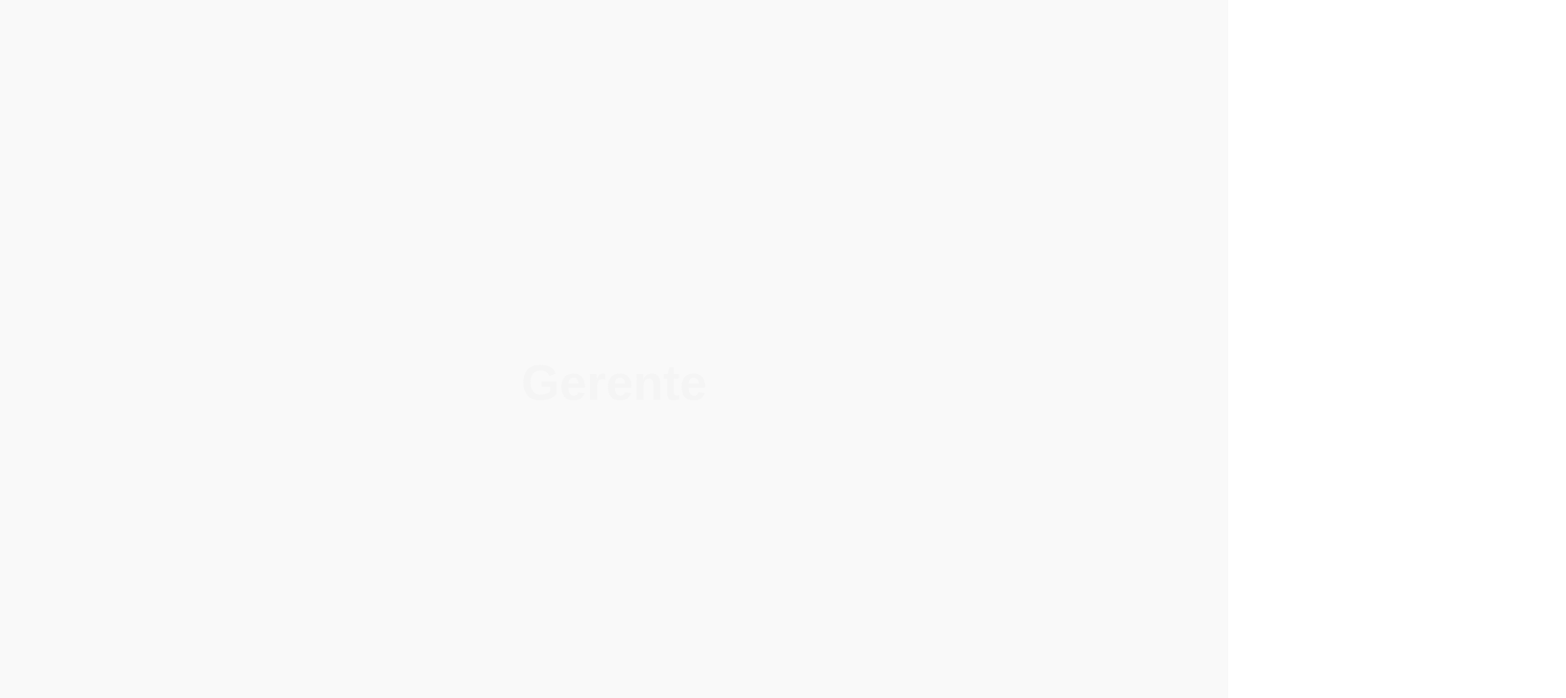
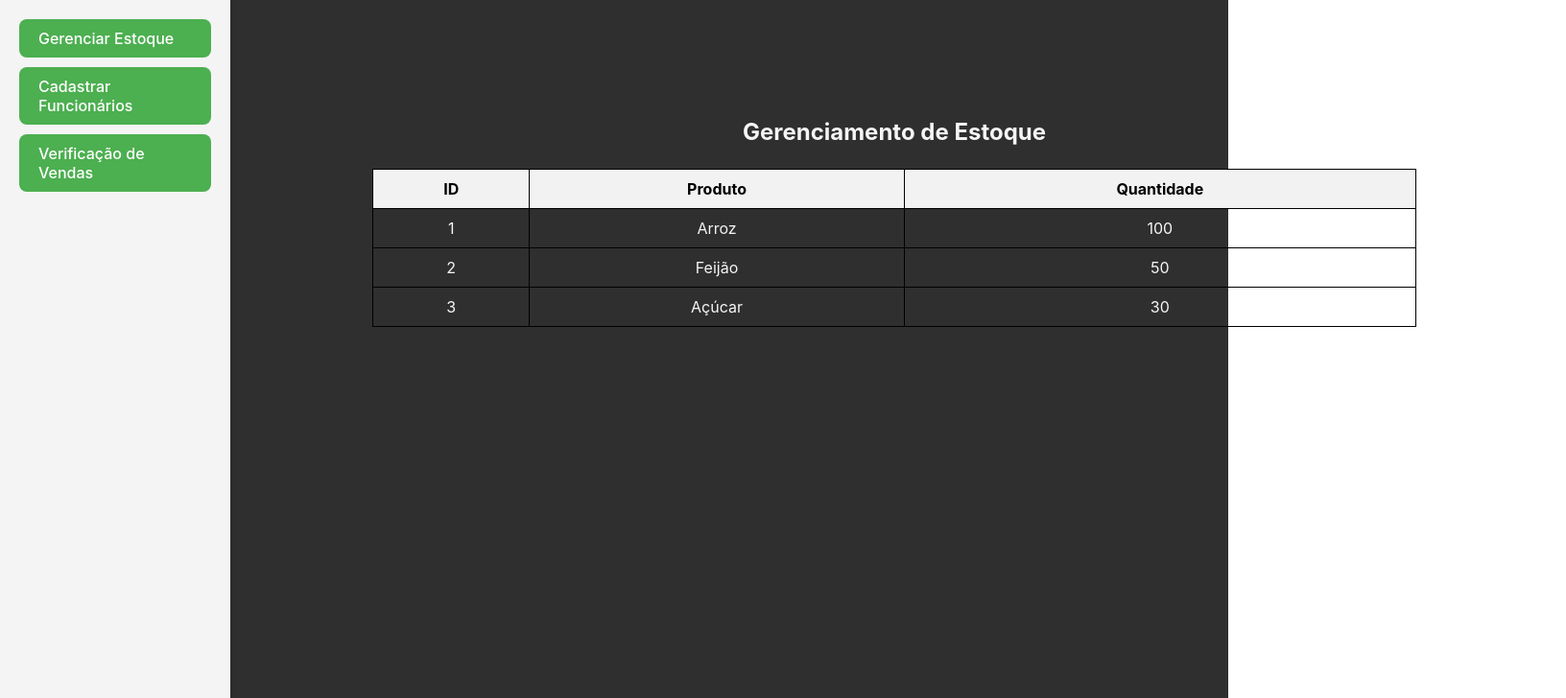
Before and after one commit to AllysonH2o/AppMercado, a React (Vite) app: page /gerente in a window 1280 px wide. Shown: the top 728 px of the page at 96% size, 1632 px wide, since content can reach past the window. Built offline with nearby package versions, Linux system fonts and the light colour scheme.

Commit message:
atualização

```diff
--- a/src/pages/Caixa/index.css
+++ b/src/pages/Caixa/index.css
@@ -1,8 +1,8 @@
 /* Pagina */
 body {
-    background-color: #2f2f2f;
-    color: #f5f5f5;
-  }
+  background-color: #2f2f2f;
+  color: #f5f5f5;
+}
 
   /* carrinho/pagamento */
   .container {
--- a/src/pages/Estoque/index.css
+++ b/src/pages/Estoque/index.css
@@ -1,9 +1,6 @@
 /* src/index.css */
 
-body {
-  background-color: #f9f9f9;
-  font-family: Arial, sans-serif;
-}
+
 
 /* Container principal */
 .produto-form-container {
@@ -78,7 +75,7 @@ body {
   color: black;
 }
 
-input, select {
+.barcode-input,.full-width-input {
   width: 100%;
   padding: 10px;
   border: 1px solid #ccc;
--- a/src/pages/Estoque/index.jsx
+++ b/src/pages/Estoque/index.jsx
@@ -75,6 +75,7 @@ const ProdutoForm = () => {
             name="tipoItem"
             value={produto.tipoItem}
             onChange={handleChange}
+            className="full-width-input"
           />
         </div>
 
@@ -84,6 +85,7 @@ const ProdutoForm = () => {
             name="unidade"
             value={produto.unidade}
             onChange={handleChange}
+            className="full-width-input"
           >
             <option value="Peça (PC)">Peça (PC)</option>
             <option value="Unidade (UND)">Unidade (UND)</option>
@@ -103,6 +105,7 @@ const ProdutoForm = () => {
             name="categoria"
             value={produto.categoria}
             onChange={handleChange}
+            className="full-width-input"
           >
             <option value="">Selecione</option>
           </select>
@@ -115,6 +118,7 @@ const ProdutoForm = () => {
             name="gramagem"
             value={produto.gramagem}
             onChange={handleChange}
+            className="full-width-input"
           />
         </div>
 
@@ -124,6 +128,7 @@ const ProdutoForm = () => {
             name="marca"
             value={produto.marca}
             onChange={handleChange}
+            className="full-width-input"
           >
             <option value="">Selecione</option>
           </select>
@@ -136,6 +141,7 @@ const ProdutoForm = () => {
             name="ncm"
             value={produto.modelo}
             onChange={handleChange}
+            className="full-width-input"
           />
         </div>
 
@@ -148,6 +154,7 @@ const ProdutoForm = () => {
               value={produto.custo}
               onChange={handleChange}
               step="0.01"
+              className="full-width-input"
             />
           </div>
 
@@ -159,6 +166,7 @@ const ProdutoForm = () => {
               value={produto.lucro}
               onChange={handleChange}
               step="0.01"
+              className="full-width-input"
             />
           </div>
 
@@ -169,6 +177,7 @@ const ProdutoForm = () => {
               name="precoVenda"
               value={`R$ ${calcularPrecoVenda()}`}
               readOnly
+              className="full-width-input"
             />
           </div>
         </div>
--- a/src/pages/Gerente/index.css
+++ b/src/pages/Gerente/index.css
@@ -0,0 +1,64 @@
+/* Layout principal */
+.App {
+    display: flex;
+    height: 80vh;
+    width: 200vh;
+  }
+  /* Barra lateral para os botões */
+  .sidebar {
+    width: 200px;
+    background-color: #f4f4f4;
+    padding: 20px;
+    display: flex;
+    flex-direction: column;
+    position: fixed; /* Fixa a barra lateral no canto esquerdo da tela */
+    top: 0;
+    left: 0;
+    height: 100%;
+    box-shadow: 2px 0px 5px rgba(0, 0, 0, 0.1);
+  }
+
+  .sidebar button {
+    margin-bottom: 10px;
+    padding: 10px 20px;
+    background-color: #4CAF50;
+    color: white;
+    border: none;
+    cursor: pointer;
+    text-align: left; /* Alinha o texto à esquerda */
+    width: 100%;
+  }
+
+  .sidebar button:hover {
+    background-color: #45a049;
+  }
+
+  /* Conteúdo principal */
+  .main-content {
+    margin-left: 200px; /* Espaço para a barra lateral */
+    padding: 20px;
+    width: calc(100% - 200px); /* Calcula a largura com base no espaço restante */
+    flex-grow: 1; /* Faz a div crescer para ocupar o espaço restante */
+    overflow-y: auto; /* Permite rolagem vertical caso o conteúdo exceda a altura da tela */
+  }
+  .nome {
+    color: black;
+  }
+  table {
+    margin: 0 auto;
+    border-collapse: collapse;
+    width: 80%;
+  }
+
+  table, th, td {
+    border: 1px solid black;
+  }
+
+  th, td {
+    padding: 8px;
+    text-align: center;
+  }
+
+  thead {
+    background-color: #f2f2f2;
+  }
--- a/src/pages/Gerente/index.jsx
+++ b/src/pages/Gerente/index.jsx
@@ -1,10 +1,153 @@
-import React from "react"
-import './index.css'
+import React, { useState } from 'react';
+import './index.css';
 
-const Gerente = () => {
-    return(
-            <h1>Gerente</h1>
-    )
+function App() {
+  const [activeSection, setActiveSection] = useState('estoque'); // Estado para alternar entre as seções
+
+  const renderSection = () => {
+    switch (activeSection) {
+      case 'estoque':
+        return <Estoque />;
+      case 'funcionarios':
+        return <CadastroFuncionarios />;
+      case 'vendas':
+        return <Vendas />;
+      default:
+        return <Estoque />;
+    }
+  };
+
+  return (
+    <div className="App">
+      <div className="sidebar">
+        <button onClick={() => setActiveSection('estoque')} className="nome">Gerenciar Estoque</button>
+        <button onClick={() => setActiveSection('funcionarios')} className="nome">Cadastrar Funcionários</button>
+        <button onClick={() => setActiveSection('vendas')} className="nome">Verificação de Vendas</button>
+      </div>
+      <div className="main-content">
+        {renderSection()}
+      </div>
+    </div>
+  );
 }
 
-export default Gerente
+// Componente para gerenciar o estoque
+function Estoque() {
+  const [estoque, setEstoque] = useState([
+    { id: 1, produto: 'Arroz', quantidade: 100 },
+    { id: 2, produto: 'Feijão', quantidade: 50 },
+    { id: 3, produto: 'Açúcar', quantidade: 30 },
+  ]);
+
+  return (
+    <div>
+      <h2>Gerenciamento de Estoque</h2>
+      <table>
+        <thead>
+          <tr>
+            <th className="nome">ID </th>
+            <th className="nome">Produto</th>
+            <th className="nome"> Quantidade</th>
+          </tr>
+        </thead>
+        <tbody>
+          {estoque.map((item) => (
+            <tr key={item.id}>
+              <td>{item.id}</td>
+              <td>{item.produto}</td>
+              <td>{item.quantidade}</td>
+            </tr>
+          ))}
+        </tbody>
+      </table>
+    </div>
+  );
+}
+
+// Componente para cadastrar novos funcionários
+function CadastroFuncionarios() {
+  const [nome, setNome] = useState('');
+  const [cargo, setCargo] = useState('');
+  const [funcionarios, setFuncionarios] = useState([]);
+
+  const handleSubmit = (e) => {
+    e.preventDefault();
+    const novoFuncionario = { nome, cargo };
+    setFuncionarios([...funcionarios, novoFuncionario]);
+    setNome('');
+    setCargo('');
+  };
+
+  return (
+    <div>
+      <h2>Cadastrar Funcionários</h2>
+      <form onSubmit={handleSubmit}>
+        <label>
+          Nome:
+          <input
+            type="text"
+            value={nome}
+            onChange={(e) => setNome(e.target.value)}
+          />
+        </label>
+        <br />
+        <label>
+          Cargo:
+          <input
+            type="text"
+            value={cargo}
+            onChange={(e) => setCargo(e.target.value)}
+          />
+        </label>
+        <br />
+        <button type="submit">Cadastrar</button>
+      </form>
+
+      <h3>Funcionários Cadastrados</h3>
+      <ul>
+        {funcionarios.map((func, index) => (
+          <li key={index}>
+            {func.nome} - {func.cargo}
+          </li>
+        ))}
+      </ul>
+    </div>
+  );
+}
+
+// Componente para verificar vendas
+function Vendas() {
+  const [vendas, setVendas] = useState([
+    { id: 1, produto: 'Arroz', quantidade: 10, total: 50 },
+    { id: 2, produto: 'Feijão', quantidade: 5, total: 25 },
+    { id: 3, produto: 'Açúcar', quantidade: 2, total: 10 },
+  ]);
+
+  return (
+    <div>
+      <h2>Verificação de Vendas</h2>
+      <table>
+        <thead>
+          <tr>
+            <th className="nome">ID</th>
+            <th className="nome">Produto</th>
+            <th className="nome">Quantidade Vendida</th>
+            <th className="nome">Total</th>
+          </tr>
+        </thead>
+        <tbody>
+          {vendas.map((item) => (
+            <tr key={item.id}>
+              <td>{item.id}</td>
+              <td>{item.produto}</td>
+              <td>{item.quantidade}</td>
+              <td>R$ {item.total}</td>
+            </tr>
+          ))}
+        </tbody>
+      </table>
+    </div>
+  );
+}
+
+export default App;
```
